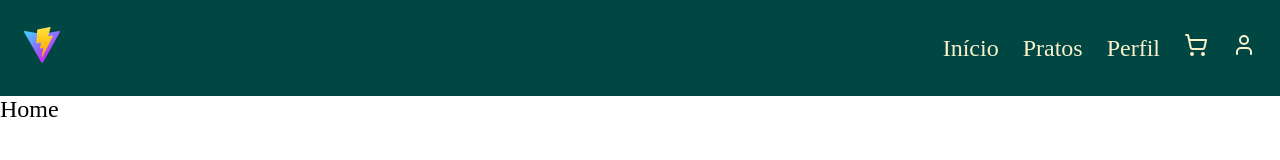
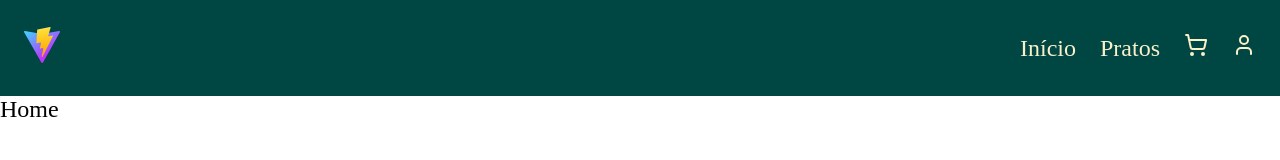
Before and after one commit to zaicouto/my-gastronomy, a React (Vite) app in the folder frontend/: page / in a window 1280 px wide. Shown: the top 160 px of the page. Built offline with nearby package versions, Linux system fonts and the light colour scheme.

Commit message:
Remove profile link from NavLinks component

```diff
--- a/frontend/src/components/navbar.jsx
+++ b/frontend/src/components/navbar.jsx
@@ -62,9 +62,6 @@ function NavLinks() {
       <Link to="/meals" className={s.navbarLink}>
         Pratos
       </Link>
-      <Link to="/profile" className={s.navbarLink}>
-        Perfil
-      </Link>
     </>
   );
 }
```
